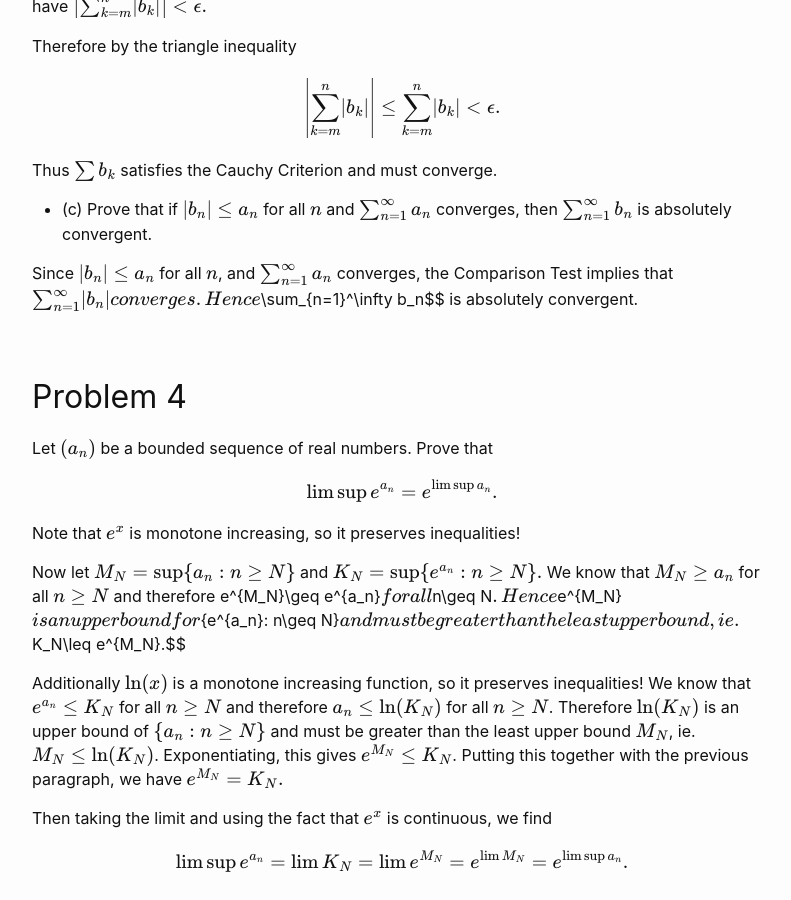
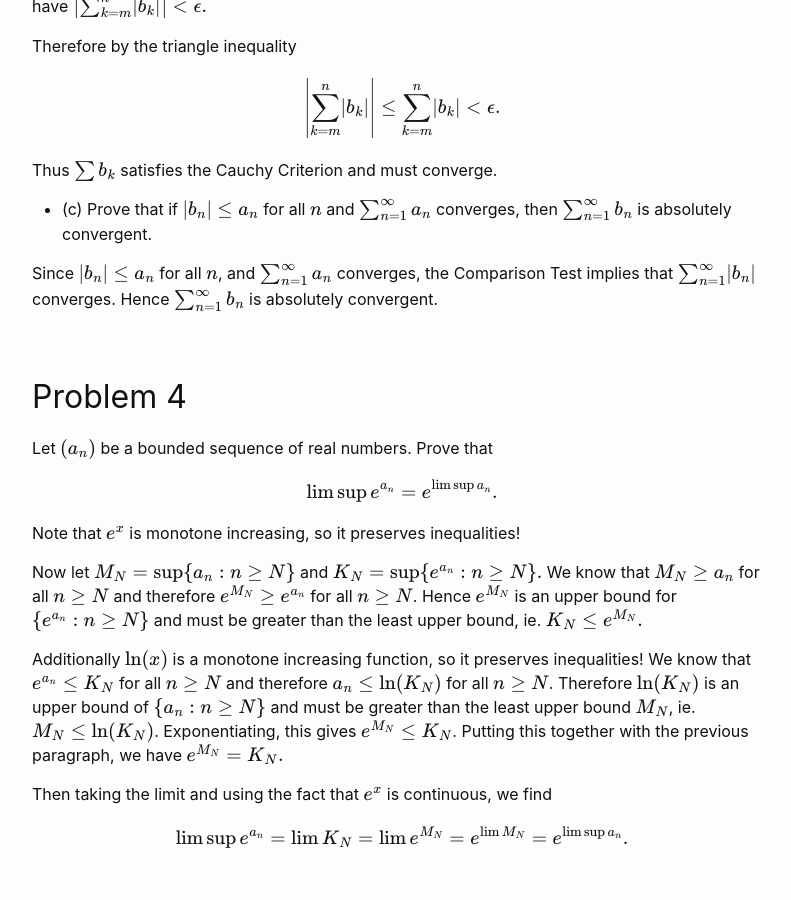
Before and after one commit to wcasper/math350fall2023, a Jekyll site: the page built from _exams/practice-exam2-soln.md, in a window 1280 px wide and 900 px high, scrolled down 1767 px. Shown: the whole window, without its empty margins (238-1029 px from the left). Built offline with Jekyll 4.4.1, drawn with Linux system fonts in a browser that asks for light colours.

Commit message:
fixed typo

```diff
--- a/_exams/practice-exam2-soln.md
+++ b/_exams/practice-exam2-soln.md
@@ -70,7 +70,7 @@ Thus $$\sum b_k$$ satisfies the Cauchy Criterion and must converge.
 
 * (c) Prove that if $$\lvert b_n\rvert\leq a_n$$ for all $$n$$ and $$\sum_{n=1}^\infty a_n$$ converges, then $$\sum_{n=1}^\infty b_n$$ is absolutely convergent.
 
-Since $$\lvert b_n\rvert\leq a_n$$ for all $$n$$, and $$\sum_{n=1}^\infty a_n$$ converges, the Comparison Test implies that $$\sum_{n=1}^\infty \lvert b_n\rvert converges.
+Since $$\lvert b_n\rvert\leq a_n$$ for all $$n$$, and $$\sum_{n=1}^\infty a_n$$ converges, the Comparison Test implies that $$\sum_{n=1}^\infty \lvert b_n\rvert$$ converges.
 Hence $$\sum_{n=1}^\infty b_n$$ is absolutely convergent.
 
 
@@ -83,7 +83,7 @@ $$\limsup e^{a_n} = e^{\limsup a_n}.$$
 Note that $$e^x$$ is monotone increasing, so it preserves inequalities!
 
 Now let $$M_N = \sup\{a_n: n\geq N\}$$ and $$K_N = \sup\{e^{a_n}: n\geq N\}.$$
-We know that $$M_N \geq a_n$$ for all $$n\geq N$$ and therefore e^{M_N}\geq e^{a_n}$$ for all $$n\geq N$$.  Hence $$e^{M_N}$$ is an upper bound for $$\{e^{a_n}: n\geq N\}$$ and must be greater than the least upper bound, ie. $$K_N\leq e^{M_N}.$$
+We know that $$M_N \geq a_n$$ for all $$n\geq N$$ and therefore $$e^{M_N}\geq e^{a_n}$$ for all $$n\geq N$$.  Hence $$e^{M_N}$$ is an upper bound for $$\{e^{a_n}: n\geq N\}$$ and must be greater than the least upper bound, ie. $$K_N\leq e^{M_N}.$$
 
 Additionally $$\ln(x)$$ is a monotone increasing function, so it preserves inequalities!
 We know that $$e^{a_n}\leq K_N$$ for all $$n\geq N$$ and therefore $$a_n\leq \ln(K_N)$$ for all $$n\geq N$$.
```
